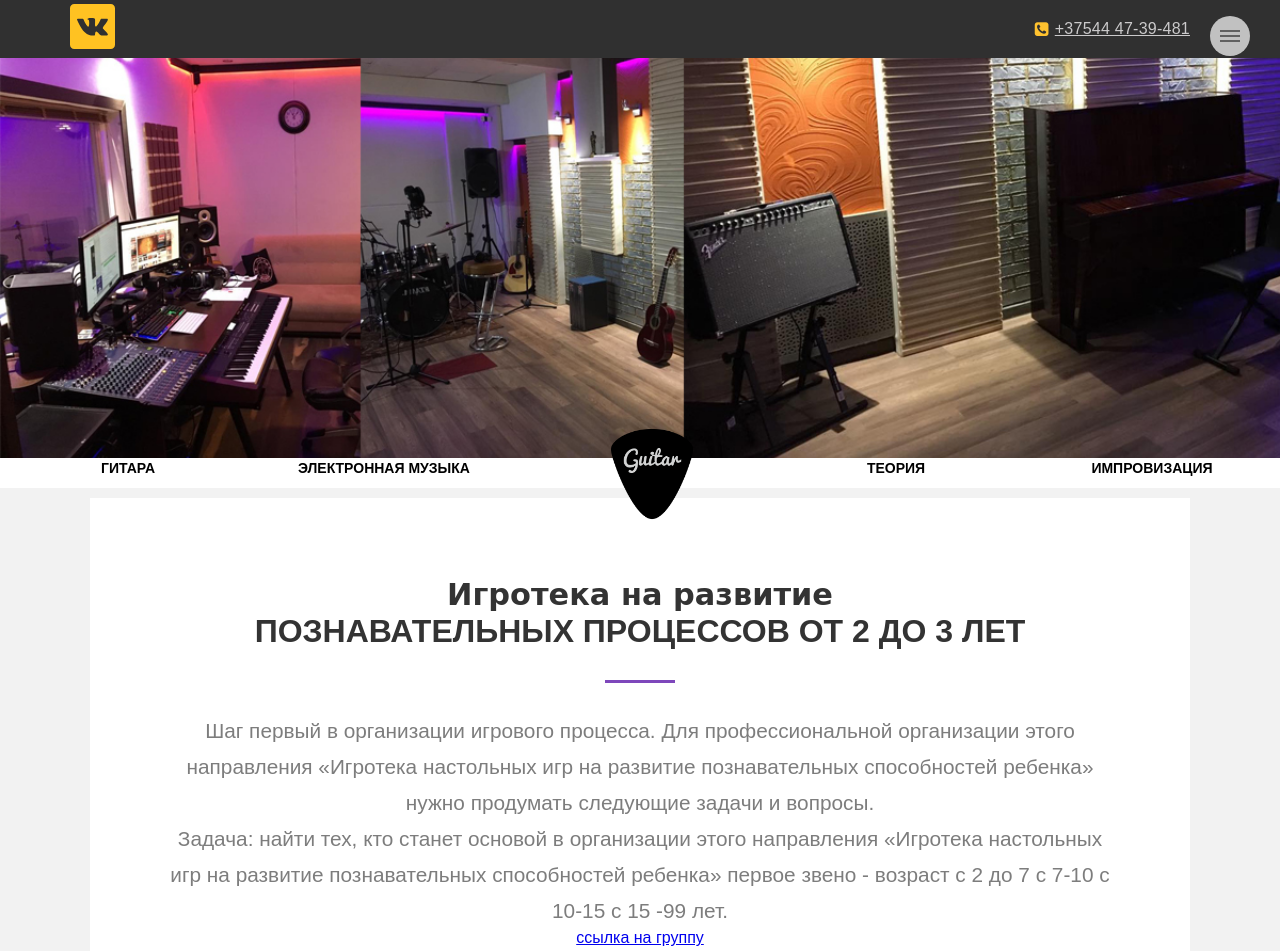
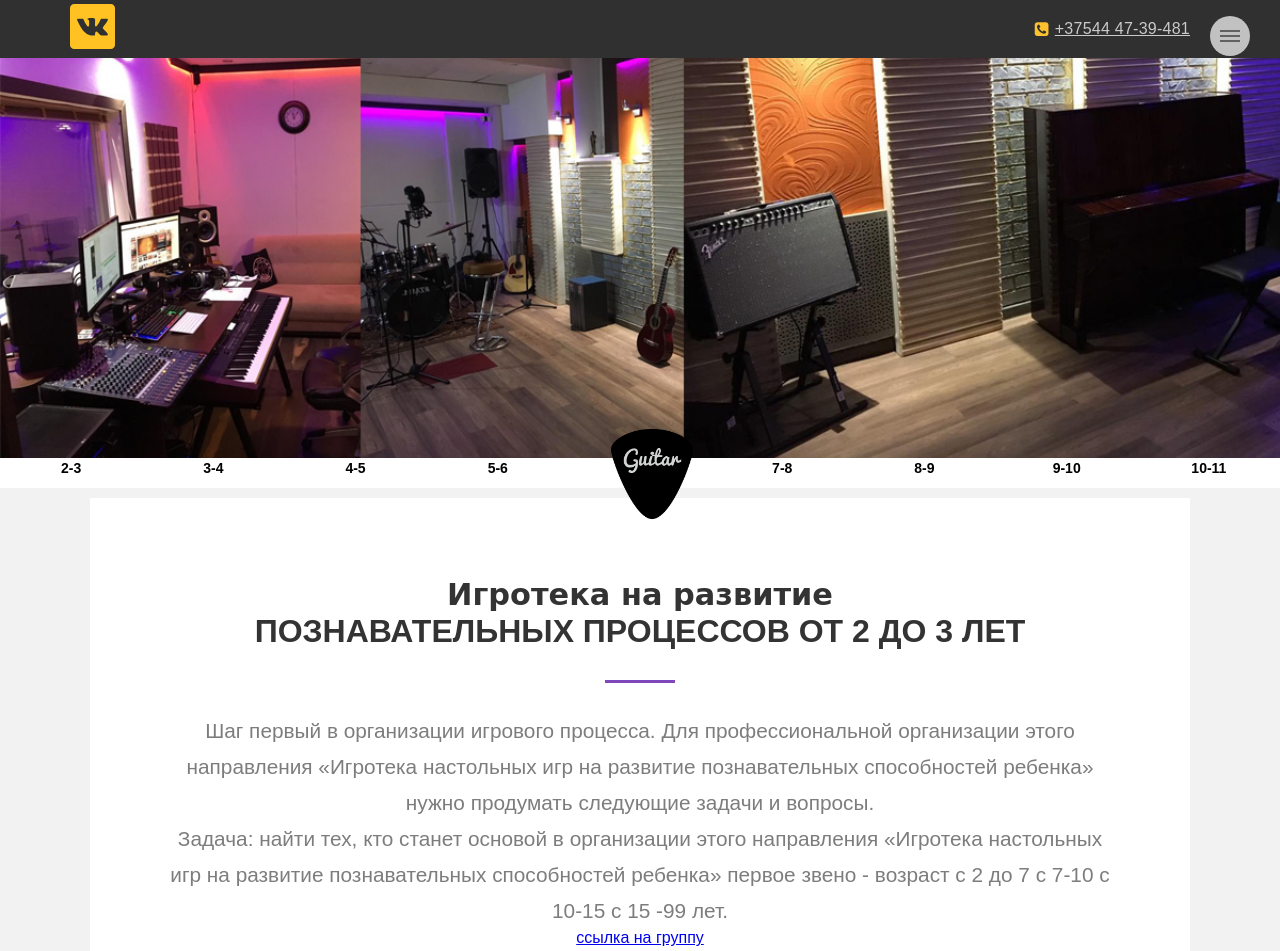
Before and after one commit to andreychernetsky/siteForGame, a website: page app/game.html in a window 1280 px wide. Shown: the top 951 px of the page. Drawn offline with nearby package versions, Linux system fonts and the light colour scheme; files whose address does not match are found by name.

Commit message:
work slide

```diff
--- a/app/game.html
+++ b/app/game.html
@@ -54,16 +54,31 @@
 			<nav class="main-menu" id="navMenu">
 				<ul class="main-menu__list">
 					<li class="main-menu__item">
-						<a href="#head1" class="main-menu__link">Гитара</a>
+						<a href="#head1" class="main-menu__link">2-3</a>
 					</li>
 					<li class="main-menu__item">
-						<a href="#head2" class="main-menu__link">Электронная музыка</a>
+						<a href="#head2" class="main-menu__link">3-4</a>
+					</li>
+					<li class="main-menu__item">
+						<a href="#head3" class="main-menu__link">4-5</a>
+					</li>
+					<li class="main-menu__item">
+						<a href="#head4" class="main-menu__link">5-6</a>
 					</li>
 					<li class="main-menu__item main-menu__item--third">
-						<a href="#head3" class="main-menu__link">Теория</a>
+						<a href="#head5" class="main-menu__link" target="_blank">6-7</a>
 					</li>
 					<li class="main-menu__item">
-						<a href="#head4" class="main-menu__link">Импровизация</a>
+						<a href="#head6" class="main-menu__link">7-8</a>
+					</li>
+					<li class="main-menu__item">
+						<a href="#head7" class="main-menu__link">8-9</a>
+					</li>
+					<li class="main-menu__item">
+						<a href="#head8" class="main-menu__link">9-10</a>
+					</li>
+					<li class="main-menu__item">
+						<a href="#head9" class="main-menu__link">10-11</a>
 					</li>
 				</ul>
 			</nav>
```
